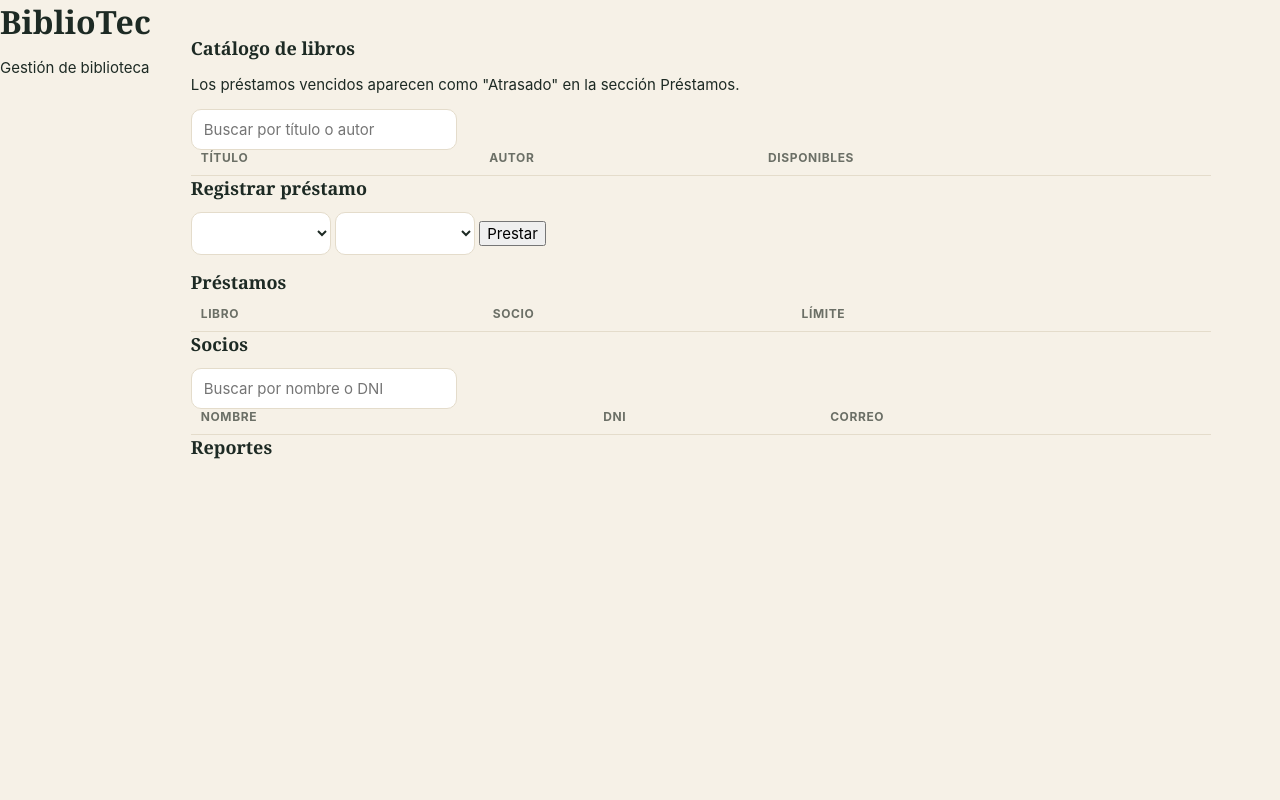
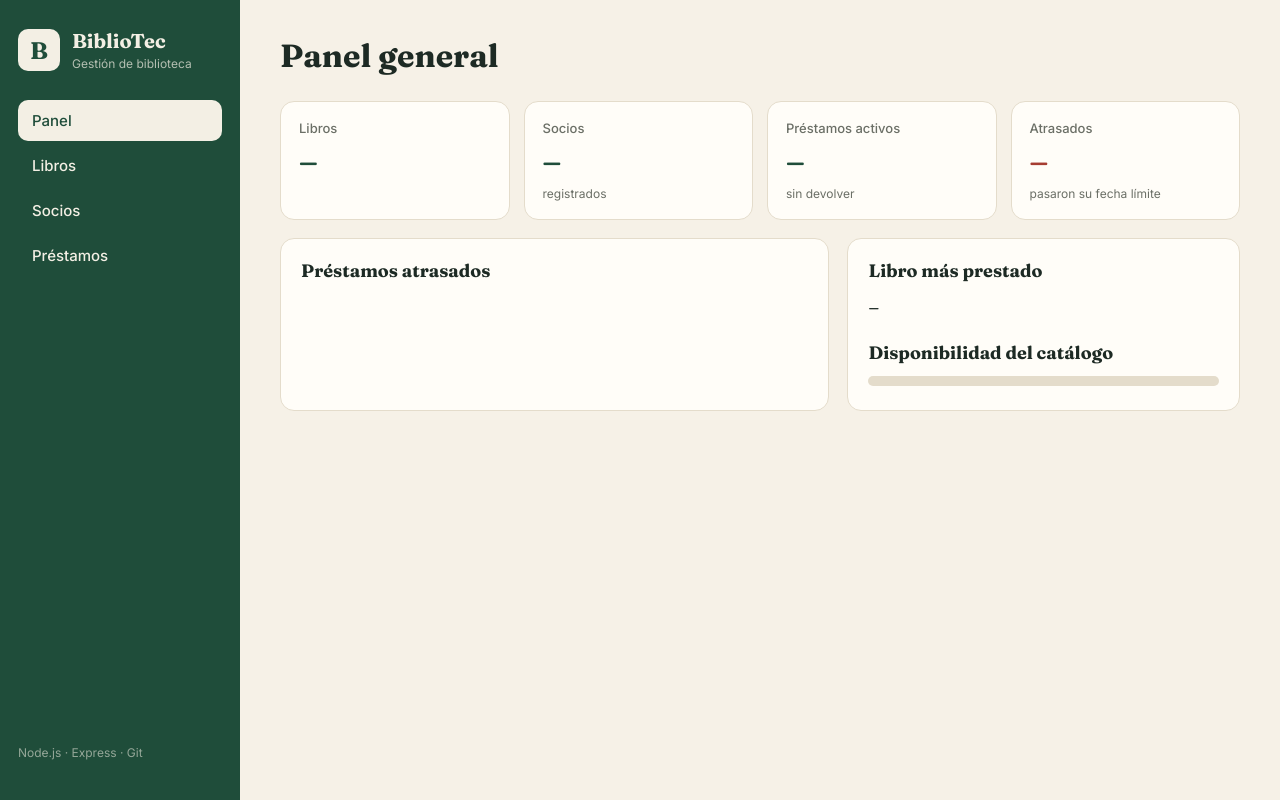
Before and after one commit to 3riick7/BIBLIOTEC, a website: page public/index.html in a window 1280 px wide. Drawn offline with Linux system fonts and the light colour scheme; no server answers.

Commit message:
Organiza la interfaz en vistas de panel, libros, socios y préstamos
Co-Authored-By: Claude Opus 5.5 <noreply@anthropic.com>
Claude-Session: https://claude.ai/code/session_01MPviQULV8ahMrHn2v6aonQ

```diff
--- a/public/index.html
+++ b/public/index.html
@@ -3,41 +3,116 @@
 <head>
   <meta charset="UTF-8">
   <meta name="viewport" content="width=device-width, initial-scale=1">
-  <title>BiblioTec</title>
+  <title>BiblioTec · Gestión de biblioteca</title>
+  <link rel="preconnect" href="https://fonts.googleapis.com">
+  <link href="https://fonts.googleapis.com/css2?family=Fraunces:opsz,wght@9..144,600;9..144,700&family=Inter:wght@400;500;600&display=swap" rel="stylesheet">
   <link rel="stylesheet" href="css/estilos.css">
 </head>
 <body>
-  <header><h1>BiblioTec</h1><p>Gestión de biblioteca</p></header>
+  <aside class="lateral">
+    <div class="marca">
+      <span class="logo">B</span>
+      <div>
+        <strong>BiblioTec</strong>
+        <small>Gestión de biblioteca</small>
+      </div>
+    </div>
+    <nav>
+      <button class="nav activo" data-vista="panel">Panel</button>
+      <button class="nav" data-vista="libros">Libros</button>
+      <button class="nav" data-vista="socios">Socios</button>
+      <button class="nav" data-vista="prestamos">Préstamos <span id="badge-atrasados" class="badge-nav" hidden></span></button>
+    </nav>
+    <p class="pie-lateral">Node.js · Express · Git</p>
+  </aside>
+
   <main>
-    <section>
-      <h2>Catálogo de libros</h2>
-      <p>Los préstamos vencidos aparecen como "Atrasado" en la sección Préstamos.</p>
-      <input id="buscar" placeholder="Buscar por título o autor">
-      <table id="tabla-libros"><thead><tr><th>Título</th><th>Autor</th><th>Disponibles</th></tr></thead><tbody></tbody></table>
+    <!-- PANEL -->
+    <section id="vista-panel" class="vista activa">
+      <header class="titulo">
+        <div>
+          <h1>Panel general</h1>
+          <p id="fecha-hoy" class="sub"></p>
+        </div>
+      </header>
+      <div class="tarjetas">
+        <article class="tarjeta"><span>Libros</span><strong id="r-libros">–</strong><small id="r-ejemplares"></small></article>
+        <article class="tarjeta"><span>Socios</span><strong id="r-socios">–</strong><small>registrados</small></article>
+        <article class="tarjeta"><span>Préstamos activos</span><strong id="r-activos">–</strong><small>sin devolver</small></article>
+        <article class="tarjeta alerta"><span>Atrasados</span><strong id="r-atrasados">–</strong><small>pasaron su fecha límite</small></article>
+      </div>
+      <div class="dos-columnas">
+        <article class="caja">
+          <h2>Préstamos atrasados</h2>
+          <ul id="lista-atrasados" class="lista"></ul>
+        </article>
+        <article class="caja">
+          <h2>Libro más prestado</h2>
+          <p id="r-top" class="destacado">–</p>
+          <h2>Disponibilidad del catálogo</h2>
+          <div class="barra"><div id="barra-disp"></div></div>
+          <p id="r-disp" class="sub"></p>
+        </article>
+      </div>
     </section>
-    <section>
-      <h2>Registrar préstamo</h2>
-      <form id="form-prestamo">
-        <select id="sel-libro"></select>
-        <select id="sel-socio"></select>
-        <button>Prestar</button>
+
+    <!-- LIBROS -->
+    <section id="vista-libros" class="vista">
+      <header class="titulo">
+        <div><h1>Libros</h1><p class="sub">Catálogo y ejemplares disponibles</p></div>
+        <input id="buscar" class="buscador" placeholder="Buscar por título o autor">
+      </header>
+      <form id="form-libro" class="caja formulario">
+        <input name="titulo" placeholder="Título" required>
+        <input name="autor" placeholder="Autor" required>
+        <input name="ejemplares" type="number" min="1" value="1" title="Ejemplares">
+        <button class="primario">Agregar libro</button>
       </form>
-      <p id="mensaje"></p>
+      <div class="caja"><table id="tabla-libros">
+        <thead><tr><th>Título</th><th>Autor</th><th>Disponibles</th><th></th></tr></thead><tbody></tbody>
+      </table></div>
     </section>
-    <section>
-      <h2>Préstamos</h2>
-      <table id="tabla-prestamos"><thead><tr><th>Libro</th><th>Socio</th><th>Límite</th><th></th></tr></thead><tbody></tbody></table>
+
+    <!-- SOCIOS -->
+    <section id="vista-socios" class="vista">
+      <header class="titulo">
+        <div><h1>Socios</h1><p class="sub">Personas registradas en la biblioteca</p></div>
+        <input id="buscar-socio" class="buscador" placeholder="Buscar por nombre o DNI">
+      </header>
+      <form id="form-socio" class="caja formulario">
+        <input name="nombre" placeholder="Nombre completo" required>
+        <input name="dni" placeholder="DNI (8 dígitos)" pattern="\d{8}" maxlength="8" required>
+        <input name="correo" type="email" placeholder="Correo (opcional)">
+        <button class="primario">Registrar socio</button>
+      </form>
+      <div class="caja"><table id="tabla-socios">
+        <thead><tr><th>Nombre</th><th>DNI</th><th>Correo</th><th>Préstamos activos</th></tr></thead><tbody></tbody>
+      </table></div>
     </section>
-    <section>
-      <h2>Socios</h2>
-      <input id="buscar-socio" placeholder="Buscar por nombre o DNI">
-      <table id="tabla-socios"><thead><tr><th>Nombre</th><th>DNI</th><th>Correo</th></tr></thead><tbody></tbody></table>
-    </section>
-    <section>
-      <h2>Reportes</h2>
-      <ul id="reporte"></ul>
+
+    <!-- PRÉSTAMOS -->
+    <section id="vista-prestamos" class="vista">
+      <header class="titulo">
+        <div><h1>Préstamos</h1><p class="sub">Registro de préstamos y devoluciones</p></div>
+      </header>
+      <form id="form-prestamo" class="caja formulario">
+        <select id="sel-libro" title="Libro"></select>
+        <select id="sel-socio" title="Socio"></select>
+        <button class="primario">Registrar préstamo</button>
+      </form>
+      <div class="filtros">
+        <button class="chip activo" data-filtro="todos">Todos</button>
+        <button class="chip" data-filtro="activos">Activos</button>
+        <button class="chip" data-filtro="atrasados">Atrasados</button>
+        <button class="chip" data-filtro="devueltos">Devueltos</button>
+      </div>
+      <div class="caja"><table id="tabla-prestamos">
+        <thead><tr><th>Libro</th><th>Socio</th><th>Préstamo</th><th>Límite</th><th>Estado</th><th></th></tr></thead><tbody></tbody>
+      </table></div>
     </section>
   </main>
+
+  <div id="aviso" class="aviso" role="status"></div>
   <script src="js/app.js"></script>
 </body>
 </html>
```
